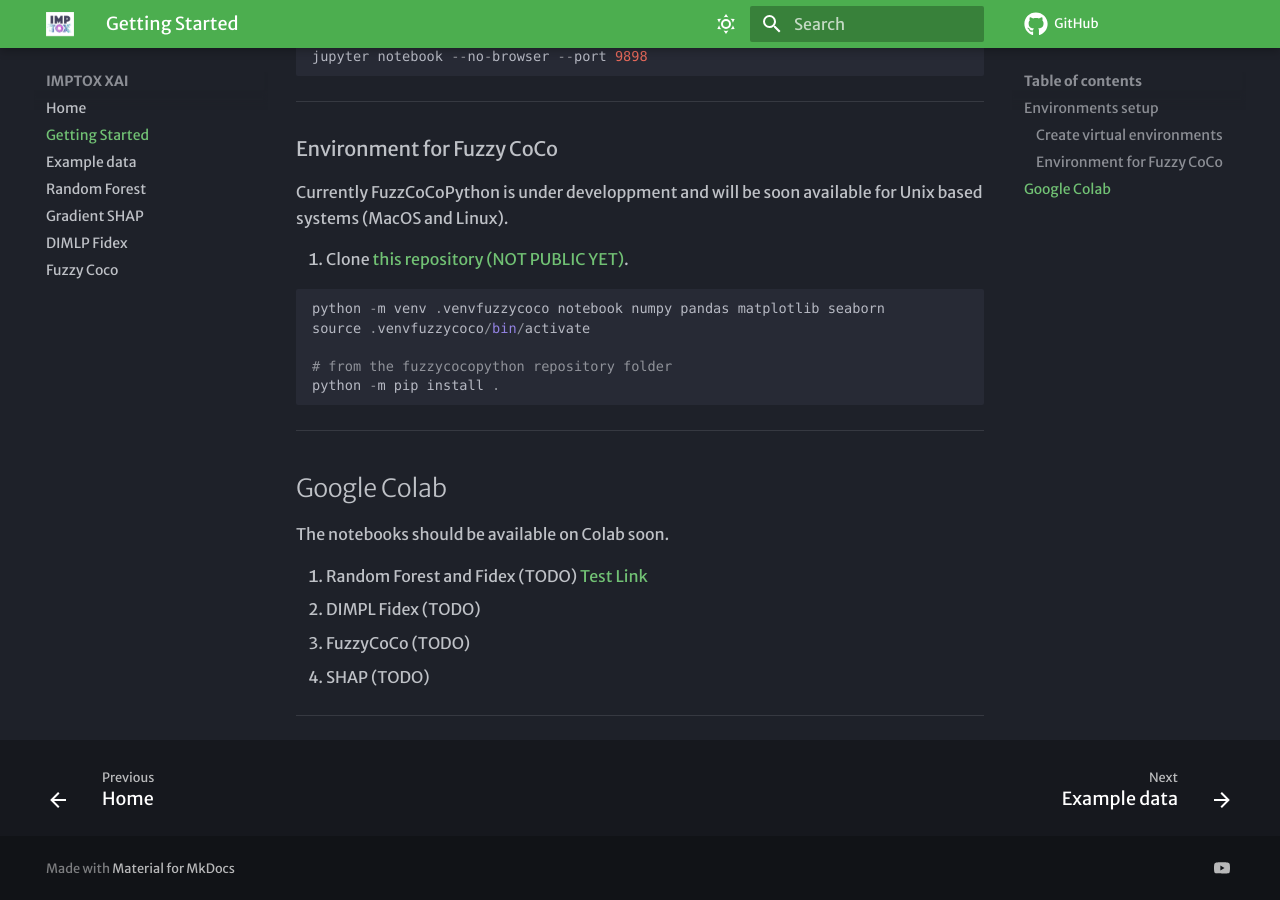
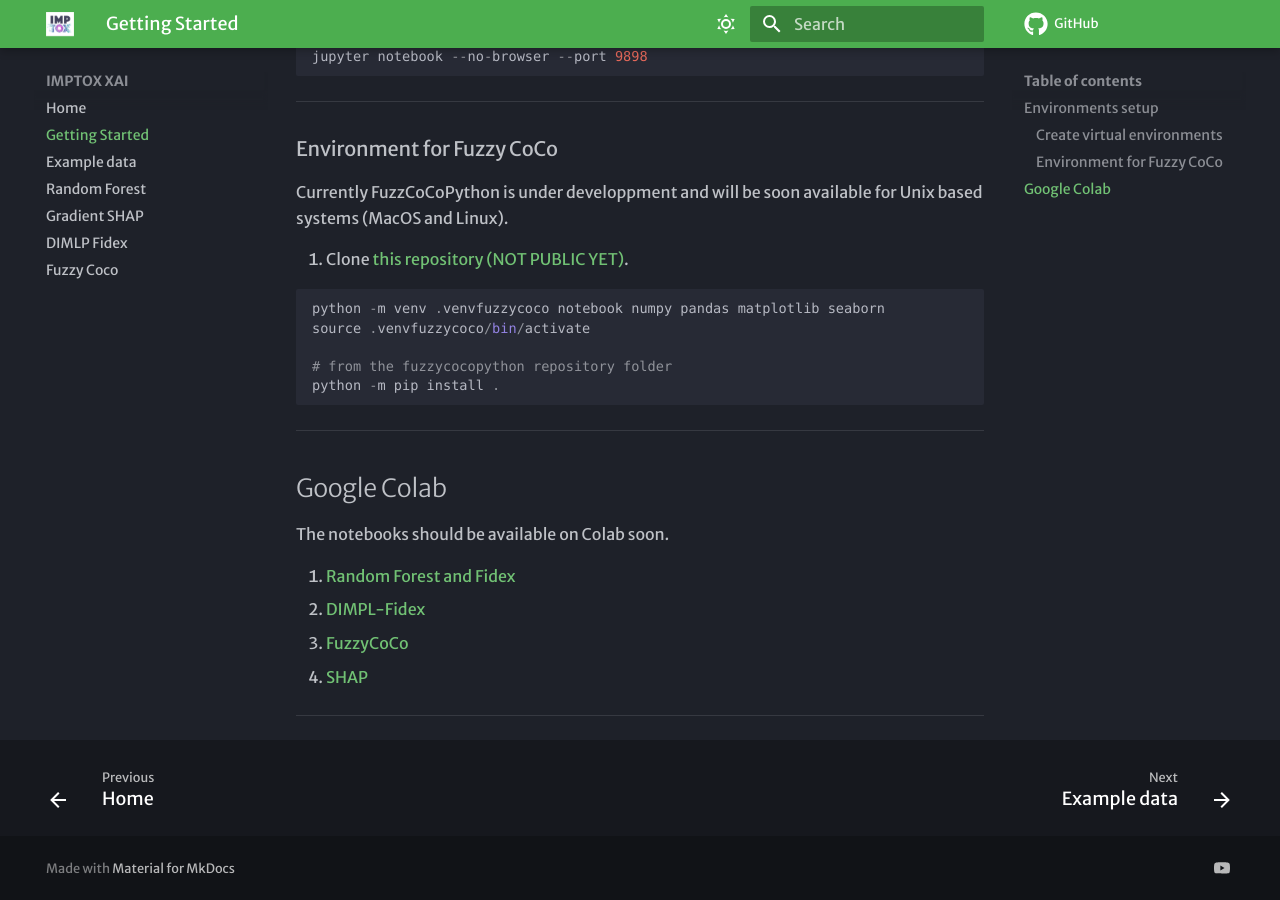
Before and after one commit to ThibaultSchowing/IMPTOX_XAI, an MkDocs documentation site: the page built from docs/aInstallation.md, in a window 1280 px wide and 900 px high, scrolled down 1015 px. Built offline with MkDocs 1.6.1 and Material for MkDocs 9.7.7, drawn with Linux system fonts in a browser that asks for light colours; some web fonts are replaced; comment, search, counter and statistics services are not loaded.

Commit message:
update doc

```diff
--- a/docs/aInstallation.md
+++ b/docs/aInstallation.md
@@ -86,9 +86,9 @@ python -m pip install .
 
 The notebooks should be available on Colab soon.
 
-1. Random Forest and Fidex (TODO) [Test Link](https://colab.research.google.com/github/ThibaultSchowing/IMPTOX_XAI/blob/main/notebooks/1_RF.ipynb)
-2. DIMPL Fidex (TODO)
-3. FuzzyCoCo (TODO)
-4. SHAP  (TODO)
+1. [Random Forest and Fidex](https://colab.research.google.com/github/ThibaultSchowing/IMPTOX_XAI/blob/main/notebooks/1_RF.ipynb)
+2. [DIMPL-Fidex](https://colab.research.google.com/github/ThibaultSchowing/IMPTOX_XAI/blob/main/notebooks/2_DIMLP_Fidex.ipynb)
+3. [FuzzyCoCo](https://colab.research.google.com/github/ThibaultSchowing/IMPTOX_XAI/blob/main/notebooks/3_FuzzyCoCo.ipynb)
+4. [SHAP](https://colab.research.google.com/github/ThibaultSchowing/IMPTOX_XAI/blob/main/notebooks/4_SHAP.ipynb)
 
 ---
```
